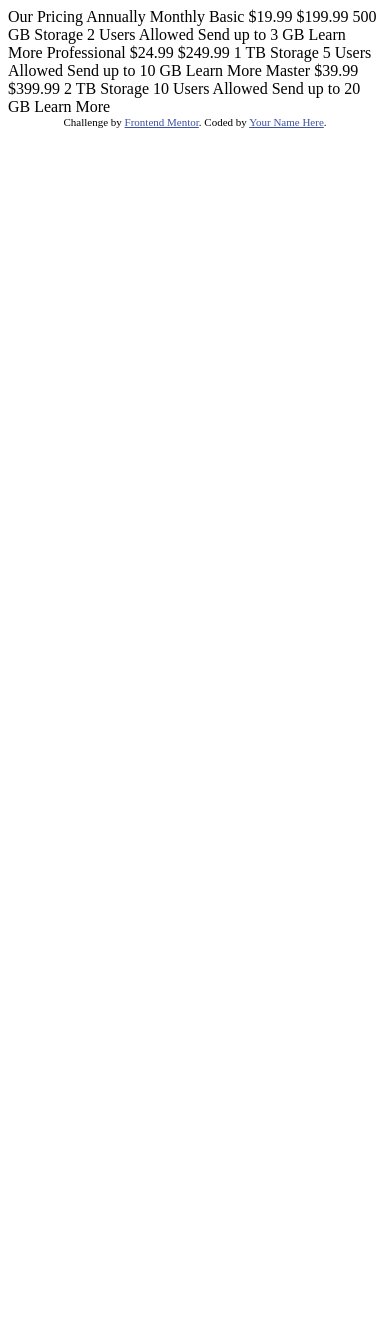
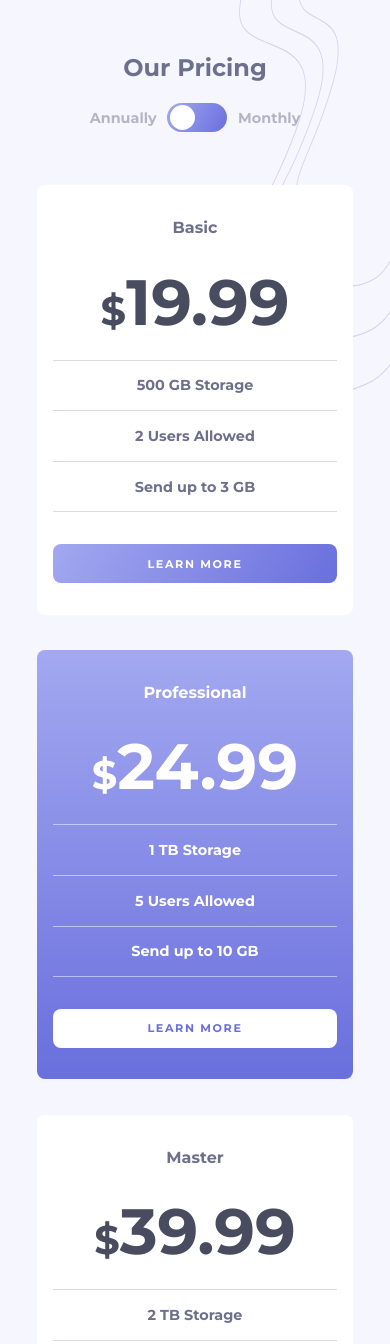
Before and after one commit to YousefKhalid-iq/pricing-component-with-toggle, a plain HTML site: page index.html in a window 390 px wide. Shown: the top 1344 px of the page. Before the commit the page ends 844 px from the top, so only its background shows below. Drawn offline with Linux system fonts and the light colour scheme.

Commit message:
Add files via upload

```diff
--- a/index.html
+++ b/index.html
@@ -2,51 +2,116 @@
 <html lang="en">
 <head>
   <meta charset="UTF-8">
-  <meta name="viewport" content="width=device-width, initial-scale=1.0"> <!-- displays site properly based on user's device -->
-
+  <meta name="viewport" content="width=device-width, initial-scale=1.0">
   <link rel="icon" type="image/png" sizes="32x32" href="./images/favicon-32x32.png">
-
+  <link rel="preconnect " href="https://fonts.googleapis.com">
+  <link rel="preconnect" href="https://fonts.gstatic.com" crossorigin>
+  <link href="https://fonts.googleapis.com/css2?family=Montserrat:wght@300;400;500;600;700;800&display=swap" rel="stylesheet">
+  <link rel="stylesheet" type="text/css" href="style.css">
   <title>Frontend Mentor | [Challenge Name Here]</title>
-
-  <!-- Feel free to remove these styles or customise in your own stylesheet 👍 -->
-  <style>
-    .attribution { font-size: 11px; text-align: center; }
-    .attribution a { color: hsl(228, 45%, 44%); }
-  </style>
 </head>
 <body>
-
+  <main>
+    <section class="header-section">
+      <div class="pricing-cont">
+        <h1>
           Our Pricing
+        </h1>
+        <div class="toggle-section">
+          <p>
             Annually
+          </p>
+          <div class="container">
+            <div class="toggle-btn">
+              <div class="inner-circle"></div>
+            </div>
+          </div>
+          <p>
             Monthly
-
+          </p>
+        </div>
+      </div>
+    </section>
+    <section class="basic-section">
+      <p class="header-p-basic">
         Basic
-  &dollar;19.99
-  &dollar;199.99
+      </p>
+      <h2 class="monthly-basic">
+        <span>&dollar;</span>19.99
+      </h2>
+      <h2 class="yearly-basic">
+        <span>&dollar;</span>199.99
+      </h2>
+      <p class="storage-p">
         500 GB Storage
+      </p>
+      <p class="users-p">
         2 Users Allowed
+      </p>
+      <p class="datacap-p">
         Send up to 3 GB
+      </p>
+      <div class="purple-btn">
+        <button>
           Learn More
-
+        </button>
+      </div>
+    </section>
+    <section class="professional-section">
+      <p class="header-p-pro">
         Professional
-  &dollar;24.99
-  &dollar;249.99
+      </p>
+      <h2 class="monthly-pro">
+        <span>&dollar;</span>24.99
+      </h2>
+      <h2 class="yearly-pro">
+        <span>&dollar;</span>249.99
+      </h2>
+      <p class="storage-p">
         1 TB Storage
+      </p>
+      <p class="users-p">
         5 Users Allowed
+      </p>
+      <p class="datacap-p">
         Send up to 10 GB
+      </p>
+      <div class="white-btn">
+        <button>
           Learn More
-
+        </button>
+      </div>
+    </section>
+    <section class="master-section">
+      <p class="header-p-master">
         Master
-  &dollar;39.99
-  &dollar;399.99
+      </p>
+      <h2 class="monthly-master">
+        <span>&dollar;</span>39.99
+      </h2>
+      <h2 class="yearly-master">
+        <span>&dollar;</span>399.99
+      </h2>
+      <p class="storage-p">
         2 TB Storage
+      </p>
+      <p class="users-p">
         10 Users Allowed
+      </p>
+      <p class="datacap-p">
         Send up to 20 GB
+      </p>
+      <div class="purple-btn">
+        <button>
           Learn More
-
+        </button>
+      </div>
+    </section>
     <div class="attribution">
       Challenge by <a href="https://www.frontendmentor.io?ref=challenge" target="_blank">Frontend Mentor</a>.
-    Coded by <a href="#">Your Name Here</a>.
+      Coded by <a href="https://github.com/YousefKhalid-iq/pricing-component-with-toggle">Yousef Khalid</a>.
     </div>
+  </main>
+  <script src="main.js"></script>
 </body>
 </html>
--- /dev/null
+++ b/main.js
@@ -0,0 +1,9 @@
+const button = document.querySelector(".container");
+const toggle = document.querySelector(".toggle-btn");
+
+button.addEventListener("click", function () {
+	toggle.classList.toggle('active');
+});
+
+
+// onclick="this.classList.toggle('active')
--- /dev/null
+++ b/style.css
@@ -0,0 +1,352 @@
+* {
+  margin: 0;
+  padding: 0;
+  box-sizing: border-box;
+  font-family: 'Montserrat', sans-serif;
+}
+
+body {
+  background-color: hsl(240, 78%, 98%);
+  background-image: url("images/bg-top.svg");
+  background-position: top right;
+  background-size: 40% 25%;
+  background-repeat: no-repeat;
+}
+
+main {
+  max-width: 90%;
+  margin: 0 auto;
+}
+
+.header-section {
+  padding-top: 15%;
+  margin: 0 auto;
+  width: 60%;
+  padding-bottom: 15%;
+}
+
+.pricing-cont {
+  width: 100%;
+  margin: 0 auto;
+}
+
+h1 {
+  color: hsl(233, 13%, 49%);
+  font-weight: 700;
+  text-align: center;
+  padding-bottom: 10%;
+}
+
+.toggle-section {
+  display: flex;
+  width: 100%;
+  margin: 0 auto;
+}
+
+.container {
+  margin: 0 auto;
+  padding: 0 5%;
+}
+
+.toggle-btn {
+  width: 60px;
+  background: linear-gradient(120deg, hsl(236, 72%, 79%) 0%, hsl(237, 63%, 64%) 100%);
+  border-radius: 30px;
+  padding: 4%;
+  cursor: pointer;
+}
+
+.toggle-btn .inner-circle {
+  width: 25px;
+  height: 25px;
+  background: #fff;
+  border-radius: 50%;
+  transition: 0.1s all ease-in-out;
+}
+
+.toggle-btn.active .inner-circle {
+  margin-left: 55%;
+}
+
+.toggle-section p {
+  color: hsl(234, 14%, 74%);
+  font-size: 0.9rem;
+  margin-top: 3%;
+  font-weight: 700;
+}
+
+.basic-section {
+  padding-top: 5%;
+  width: 90%;
+  margin: 0 auto;
+  background-color: hsl(0, 0%, 100%);
+  border-radius: 0.5rem;
+}
+
+.header-p-basic {
+  text-align: center;
+  color: hsl(233, 13%, 49%);
+  font-weight: 700;
+  padding-top: 5%;
+  font-size: 1rem;
+  padding-bottom: 8%;
+}
+
+.monthly-basic {
+  display: block;
+  text-align: center;
+  font-size: 4rem;
+  color: hsl(232, 13%, 33%);
+  padding-bottom: 6%;
+}
+
+.monthly-basic span {
+  font-size: 2.5rem;
+}
+
+.yearly-basic {
+  display: none;
+  text-align: center;
+  font-size: 4rem;
+  color: hsl(232, 13%, 33%);
+  padding-bottom: 6%;
+}
+
+.yearly-basic span {
+  font-size: 2.5rem;
+}
+
+.basic-section .storage-p {
+  color: hsl(233, 13%, 49%);
+  font-weight: 700;
+  font-size: 0.9rem;
+  text-align: center;
+  padding: 5% 0;
+  width: 90%;
+  margin: 0 auto;
+  border-top: 0.01rem solid hsla(234, 14%, 74%, 0.5);
+  border-bottom: 0.01rem solid hsla(234, 14%, 74%, 0.5);
+}
+
+.basic-section .users-p {
+  color: hsl(233, 13%, 49%);
+  font-weight: 700;
+  font-size: 0.9rem;
+  text-align: center;
+  padding: 5% 0;
+  width: 90%;
+  margin: 0 auto;
+  border-bottom: 0.01rem solid hsla(234, 14%, 74%, 0.5);
+}
+
+.basic-section .datacap-p {
+  color: hsl(233, 13%, 49%);
+  font-weight: 700;
+  font-size: 0.9rem;
+  text-align: center;
+  padding: 5% 0;
+  width: 90%;
+  margin: 0 auto;
+  border-bottom: 0.01rem solid hsla(234, 14%, 74%, 0.5);
+}
+
+.purple-btn {
+  text-align: center;
+  padding: 10% 0;
+}
+
+.purple-btn button {
+  padding: 4% 0;
+  text-transform: uppercase;
+  width: 90%;
+  cursor: pointer;
+  background: linear-gradient(120deg, hsl(236, 72%, 79%) 0%, hsl(237, 63%, 64%) 100%);
+  border-width: 0;
+  color: hsl(0, 0%, 100%);
+  border-radius: 0.5rem;
+  font-weight: 700;
+  letter-spacing: 0.1rem;
+  font-size: 0.7rem;
+}
+
+.professional-section {
+  width: 90%;
+  margin: 10% auto 0 auto;
+  background: linear-gradient(180deg, hsl(236, 72%, 79%) 0%, hsl(237, 63%, 64%) 100%);
+  padding-top: 5%;
+  border-radius: 0.5rem;
+}
+
+.header-p-pro {
+  text-align: center;
+  color: hsl(0, 0%, 100%);
+  font-weight: 700;
+  padding-top: 5%;
+  padding-bottom: 8%;
+}
+
+.monthly-pro {
+  display: block;
+  text-align: center;
+  font-size: 4rem;
+  color: hsl(0, 0%, 100%);
+  padding-bottom: 6%;
+}
+
+.monthly-pro span {
+  font-size: 2.5rem;
+}
+
+.yearly-pro {
+  display: none;
+  text-align: center;
+  font-size: 4rem;
+  color: hsl(232, 13%, 33%);
+  padding-bottom: 6%;
+}
+
+.yearly-pro span {
+  font-size: 2.5rem;
+}
+
+.professional-section .storage-p {
+  text-align: center;
+  color: hsl(0, 0%, 100%);
+  font-weight: 700;
+  font-size: 0.9rem;
+  padding: 5% 0;
+  width: 90%;
+  margin: 0 auto;
+  border-top: 0.01rem solid hsla(0, 0%, 100%, 0.5);
+  border-bottom: 0.01rem solid hsla(0, 0%, 100%, 0.5);
+}
+
+.professional-section .users-p {
+  text-align: center;
+  color: hsl(0, 0%, 100%);
+  font-weight: 700;
+  font-size: 0.9rem;
+  padding: 5% 0;
+  width: 90%;
+  margin: 0 auto;
+  border-bottom: 0.01rem solid hsla(0, 0%, 100%, 0.5);
+}
+
+.professional-section .datacap-p {
+  text-align: center;
+  color: hsl(0, 0%, 100%);
+  font-weight: 700;
+  font-size: 0.9rem;
+  padding: 5% 0;
+  width: 90%;
+  margin: 0 auto;
+  border-bottom: 0.01rem solid hsla(0, 0%, 100%, 0.5);
+}
+
+.white-btn {
+  text-align: center;
+  padding: 10% 0;
+}
+
+.white-btn button {
+  padding: 4% 0;
+  text-transform: uppercase;
+  width: 90%;
+  cursor: pointer;
+  background: hsl(0, 0%, 100%);
+  border-width: 0;
+  color: hsl(237, 63%, 64%);
+  border-radius: 0.5rem;
+  font-weight: 700;
+  letter-spacing: 0.1rem;
+  font-size: 0.7rem;
+}
+
+.master-section {
+  padding-top: 5%;
+  width: 90%;
+  margin: 10% auto 5% auto;
+  background-color: hsl(0, 0%, 100%);
+  border-radius: 0.5rem;
+}
+
+.header-p-master {
+  text-align: center;
+  color: hsl(233, 13%, 49%);
+  font-weight: 700;
+  padding-top: 5%;
+  font-size: 1rem;
+  padding-bottom: 8%;
+}
+
+.monthly-master {
+  display: block;
+  text-align: center;
+  font-size: 4rem;
+  color: hsl(232, 13%, 33%);
+  padding-bottom: 6%;
+}
+
+.monthly-master span {
+  font-size: 2.5rem;
+}
+
+.yearly-master {
+  display: none;
+  text-align: center;
+  font-size: 4rem;
+  color: hsl(232, 13%, 33%);
+  padding-bottom: 6%;
+}
+
+.yearly-master span {
+  font-size: 2.5rem;
+}
+
+.master-section .storage-p {
+  color: hsl(233, 13%, 49%);
+  font-weight: 700;
+  font-size: 0.9rem;
+  text-align: center;
+  padding: 5% 0;
+  width: 90%;
+  margin: 0 auto;
+  border-top: 0.01rem solid hsla(234, 14%, 74%, 0.5);
+  border-bottom: 0.01rem solid hsla(234, 14%, 74%, 0.5);
+}
+
+.master-section .users-p {
+  color: hsl(233, 13%, 49%);
+  font-weight: 700;
+  font-size: 0.9rem;
+  text-align: center;
+  padding: 5% 0;
+  width: 90%;
+  margin: 0 auto;
+  border-bottom: 0.01rem solid hsla(234, 14%, 74%, 0.5);
+}
+
+.master-section .datacap-p {
+  color: hsl(233, 13%, 49%);
+  font-weight: 700;
+  font-size: 0.9rem;
+  text-align: center;
+  padding: 5% 0;
+  width: 90%;
+  margin: 0 auto;
+  border-bottom: 0.01rem solid hsla(234, 14%, 74%, 0.5);
+}
+
+.attribution {
+  font-size: 11px; text-align: center;
+  font-weight: 700;
+}
+
+.attribution a {
+  color: hsl(228, 45%, 44%);
+  text-decoration: none;
+}
+
+.attribution a:hover {
+  text-decoration: underline;
+}
```
Also changed, not shown: 1 other file. Lines whose indentation alone changed are shown as unchanged.
